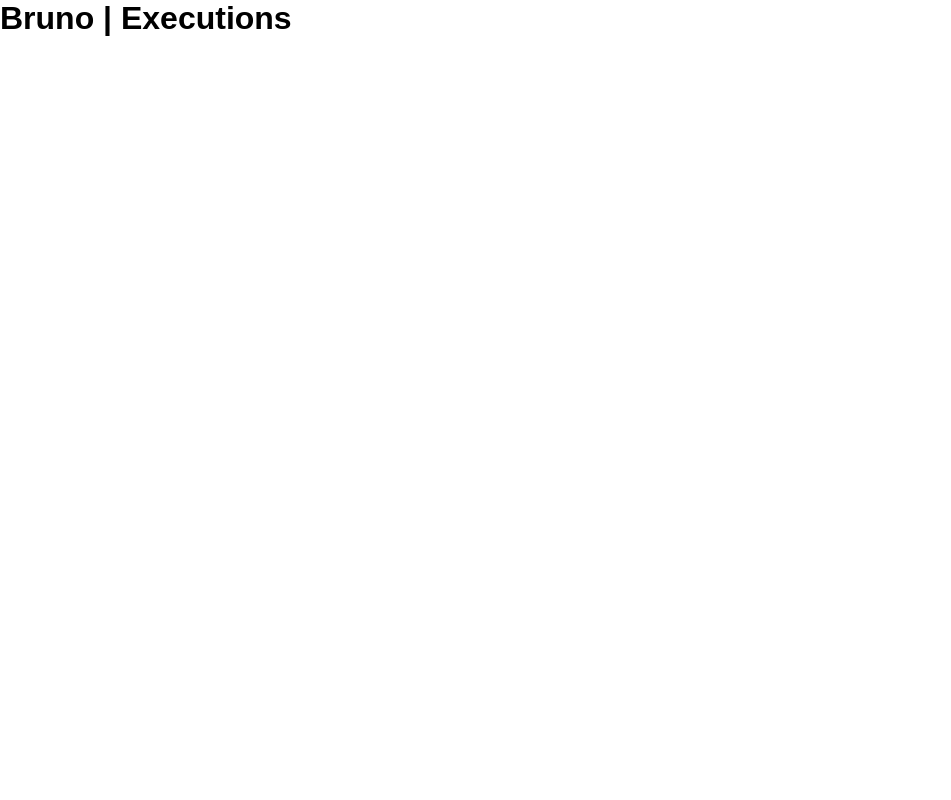
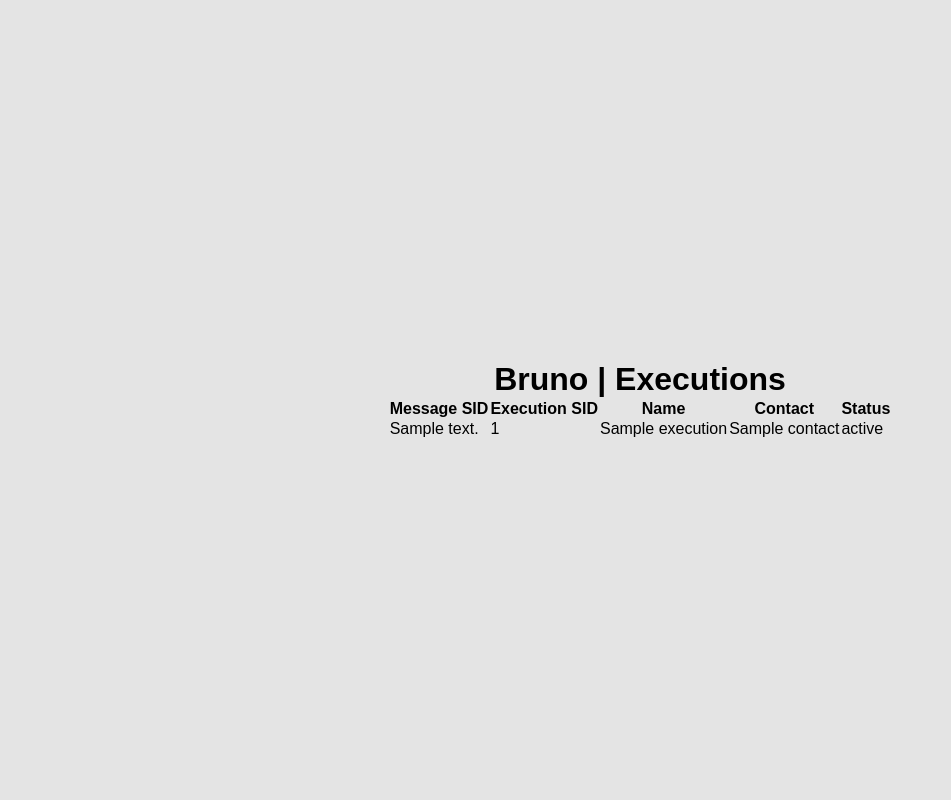
Before and after one commit to jmlandi/CW-whatsapp-bot, a Flask app: template templates/executions.html in a window 1280 px wide. Shown: the whole page, without its empty margins (0-951 px from the left). Run offline with Flask 3, Linux system fonts and the light colour scheme; the template is opened without the code that fills it: most values are stand-ins (such as "Sample title", 1, 10 or a date in 2020); some web fonts are replaced.

Commit message:
executions configuration

```diff
--- a/static/style.css
+++ b/static/style.css
@@ -7,3 +7,16 @@
     font-family: 'Cera PRO Regular', sans-serif;
     transition: ease-out .2s all;
 }
+
+body {
+    background-color: rgb(228, 228, 228);
+}
+
+.container {
+    display: flex;
+    justify-content: center;
+    align-items: center;
+    flex-direction: column;
+    width: 100vw;
+    height: 100vh;
+}
--- a/templates/executions.html
+++ b/templates/executions.html
@@ -1,5 +1,5 @@
 <!DOCTYPE html>
-<html lang="PT-BR">
+<html lang="en">
 <head>
     <meta charset="UTF-8">
     <meta name="viewport" content="width=device-width, initial-scale=1.0">
@@ -7,6 +7,28 @@
     <title>Bruno | Executions</title>
 </head>
 <body>
-    <h1>Bruno | Executions</h1>
+    <div class="container">
+        <h1>Bruno | Executions</h1>
+        <table>
+              <tr>
+                <th> Message SID </th>
+                <th> Execution SID </th>
+                <th> Name </th>
+                <th> Contact </th>
+                <th> Status </th>
+              </tr>
+          {% block content %}
+            {% for i in executions %}
+              <tr>
+                <td> {{ i.message_sid }} </td>
+                <td> {{ i.execution_sid }} </td>
+                <td> {{ i.name }} </td>
+                <td> {{ i.contact }} </td>
+                <td> {{ i.status }} </td>
+              </tr>
+            {% endfor %}
+          {% endblock %}
+        </table>
+      </div>
 </body>
 </html>
```
